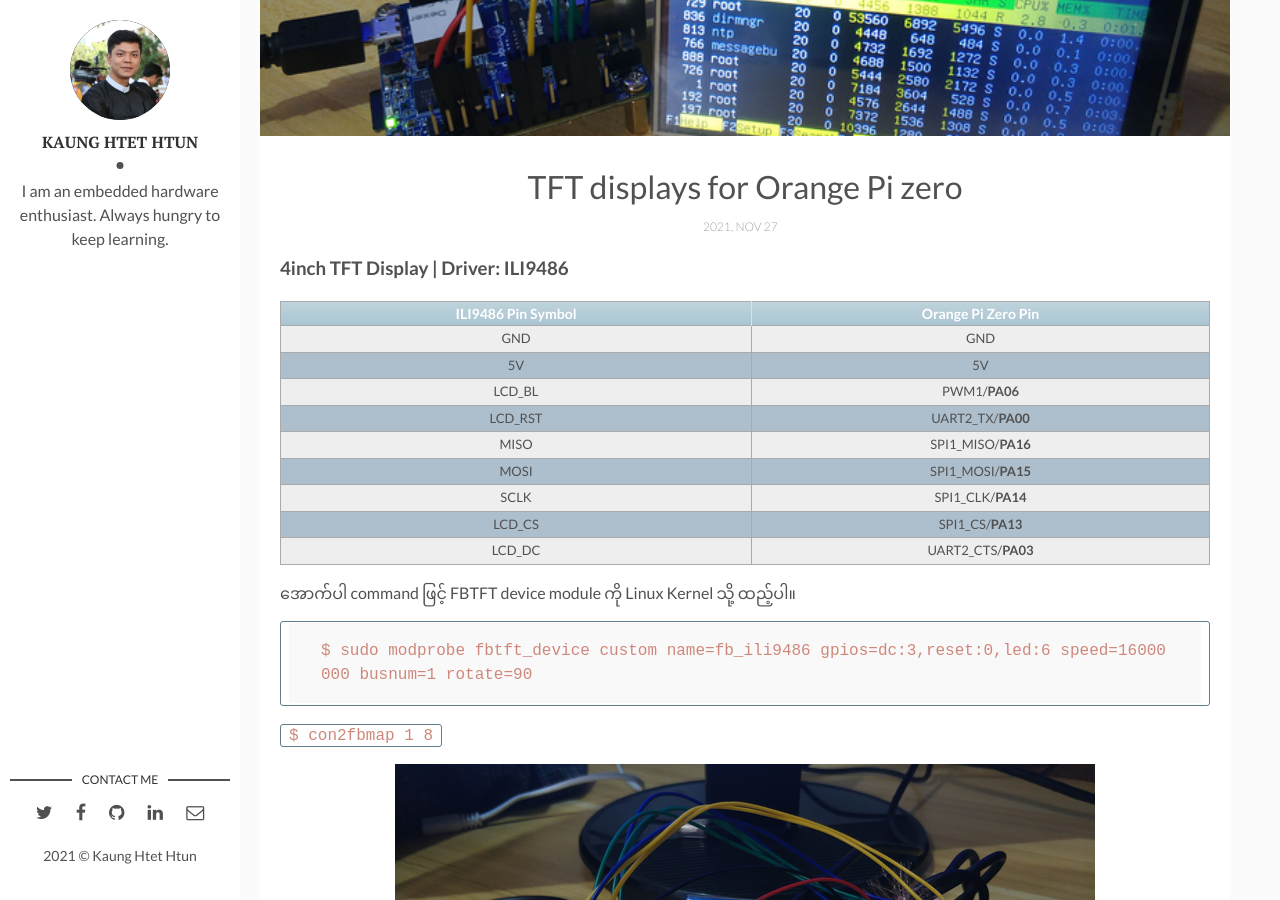
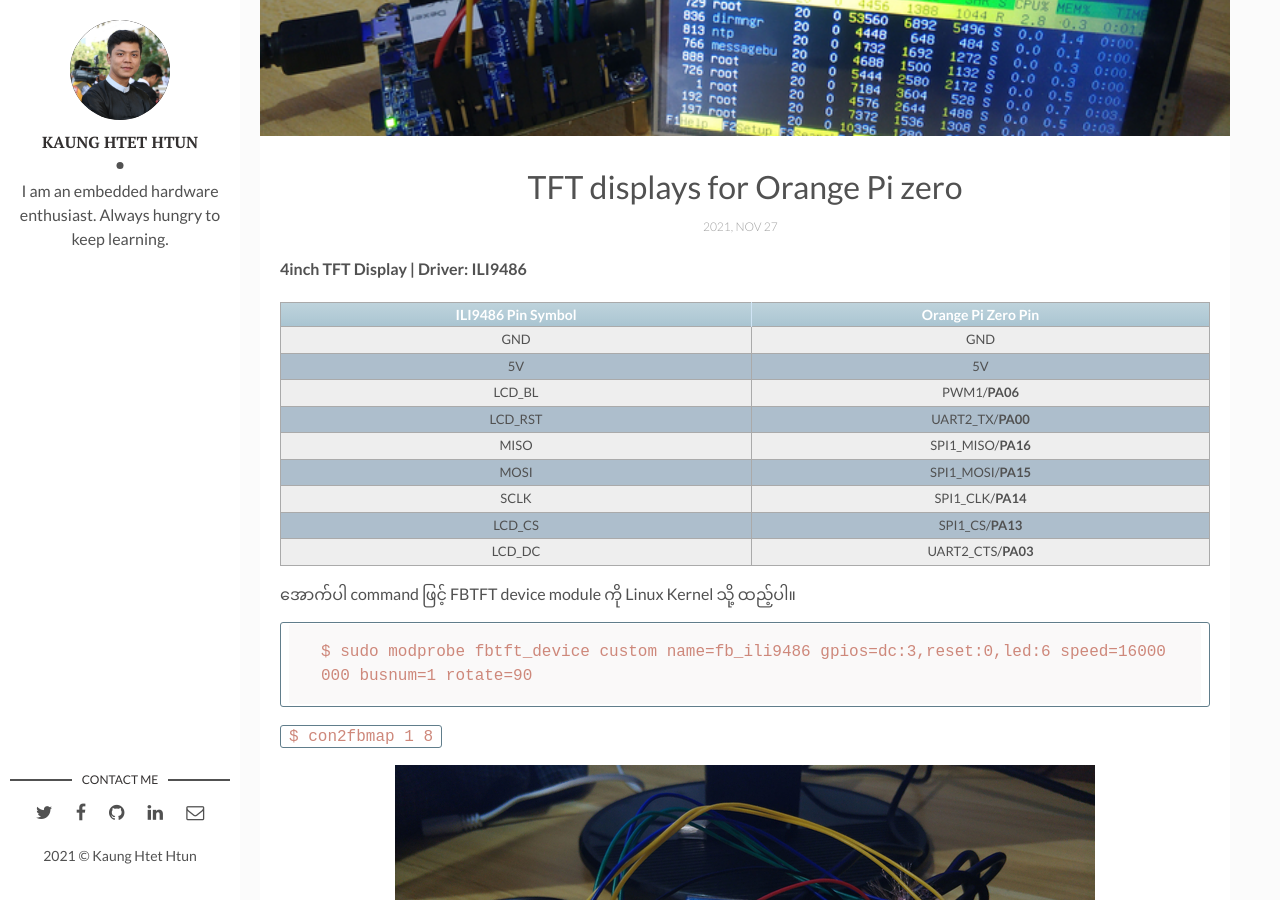
Before and after one commit to kogyikaunghtet/kogyikaunghtet.github.io, a Jekyll site: the page built from _posts/2021-11-27-tft-opi.markdown, in a window 1280 px wide and 900 px high, scrolled down 384 px. Built offline with Jekyll 4.4.1, drawn with Linux system fonts in a browser that asks for light colours; comment, search, counter and statistics services are not loaded.

Commit message:
Initial commit

```diff
--- a/_posts/2021-11-27-tft-opi.markdown
+++ b/_posts/2021-11-27-tft-opi.markdown
@@ -8,7 +8,7 @@
 tags: [Orange Pi, Displays, TFT]
 ---
 
-### 4inch TFT Display | Driver: ILI9486
+#### <span style="color:e89253">4inch TFT Display | Driver: ILI9486</span>
 
 | ILI9486 Pin Symbol | Orange Pi Zero Pin |
 | :---------------: | :---------------: |
@@ -45,7 +45,7 @@
 
 ----------------
 
-### 2.8inch TFT Display | Driver: ILI9341
+#### <span style="color:e89253">2.8inch TFT Display | Driver: ILI9341</span>
 
 | ILI9341 Pin Symbol | Orange Pi Zero Pin |
 | :---------------: | :---------------: |
@@ -74,7 +74,7 @@
 
 ----------------
 
-### 2.2inch TFT Display | Driver: BD663474
+#### <span style="color:e89253">2.2inch TFT Display | Driver: BD663474</span>
 
 | BD663474 Pin No. | Symbol | Orange Pi Zero Pin |
 | :---------------: | :---------------: | :---------------: |
@@ -102,7 +102,7 @@
 
 ----------------
 
-### 1.5inch RGB OLED Display | Driver: SSD1351
+#### <span style="color:e89253">1.5inch RGB OLED Display | Driver: SSD1351</span>
 
 | SSD1351 Pin Symbol | Orange Pi Zero Pin |
 | :---------------: | :---------------: |
@@ -129,4 +129,4 @@
 
 ----------------
 
-### Nokia 5110 Graphic LCD | Internal Controller: PCD8544
+#### <span style="color:e89253">Nokia 5110 Graphic LCD | Internal Controller: PCD8544</span>
```
